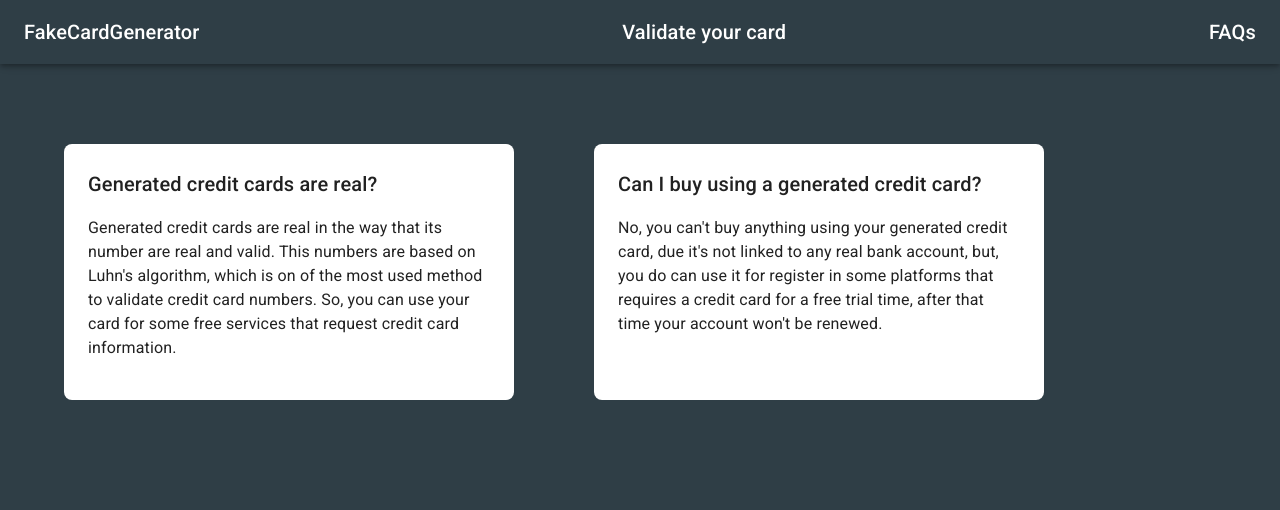
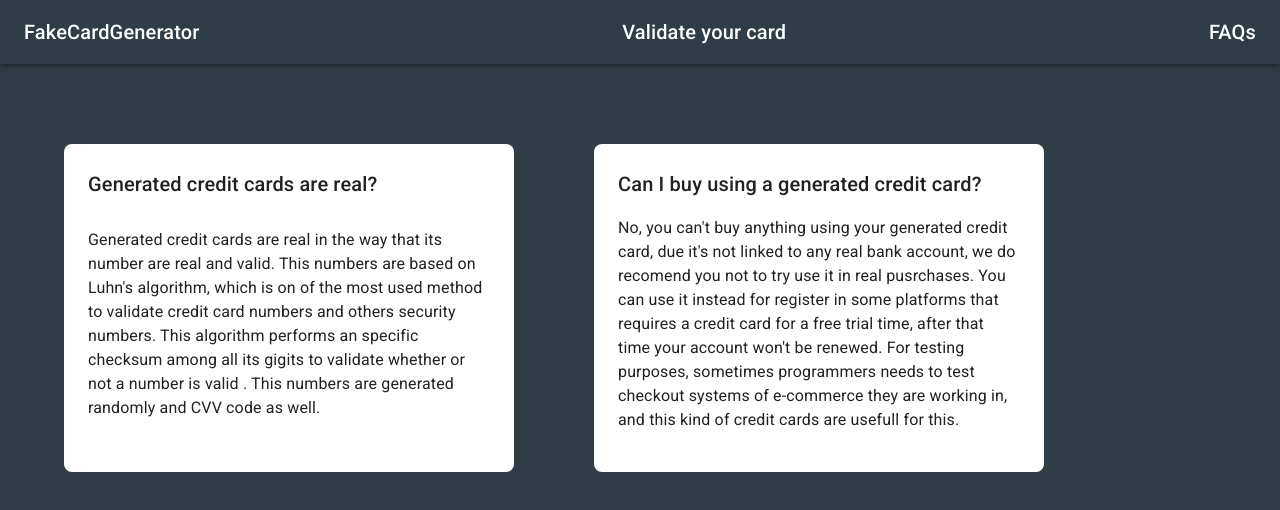
Before and after one commit to ernestocisnero/fake-creditCard-generator, a React (Vite) app: page /faqs in a window 1280 px wide. Shown: the top 510 px of the page. Built offline with nearby package versions, Linux system fonts and the light colour scheme.

Commit message:
valid card to use added

```diff
--- a/src/components/CardGenerated.tsx
+++ b/src/components/CardGenerated.tsx
@@ -2,13 +2,13 @@ import { Box, Grid, Typography } from "@mui/material";
 import DeveloperBoardIcon from "@mui/icons-material/DeveloperBoard";
 import { useContext } from 'react';
 import { UserContext } from "../context";
-import { unstable_renderSubtreeIntoContainer } from "react-dom";
-import { GenerateCVV } from "../helpers";
+import { GenerateCVV, ValidCardsToUse } from "../helpers";
+
 
 export const CardGenerated = () => {
 
     const { userData } = useContext(UserContext);
-    const cardNumber:number = 1234567890123456;
+    const cardNumber:number = ValidCardsToUse();
     return (
         <Grid
             container
--- a/src/components/FAQs.tsx
+++ b/src/components/FAQs.tsx
@@ -30,8 +30,8 @@ export const FAQs = () => {
           <Typography variant="h6" component="h6">Generated credit cards are real?</Typography>
           <p>
             Generated credit cards are real in the way that its number are real and valid. This numbers are based on Luhn's
-            algorithm, which is on of the most used method to validate credit card numbers. So, you can use your card for some free
-            services that request credit card information.
+            algorithm, which is on of the most used method to validate credit card numbers and others security numbers. This algorithm
+            performs an specific checksum among all its gigits to validate whether or not a number is valid . This numbers are generated randomly and CVV code as well.
           </p>
 
         </Grid>
@@ -50,9 +50,10 @@ export const FAQs = () => {
         >
           <Typography variant="h6" component="h6">Can I buy using a generated credit card?</Typography>
           <p>
-            No, you can't buy anything using your generated credit card, due it's not linked to any real bank account,
-            but, you do can use it for register in some platforms that requires a credit card for a free trial time,
-            after that time your account won't be renewed.
+            No, you can't buy anything using your generated credit card, due it's not linked to any real bank account, we do recomend you
+            not to try use it in real pusrchases. You can use it instead for register in some platforms that requires a credit card for a free trial time,
+            after that time your account won't be renewed. For testing purposes, sometimes programmers needs to test checkout systems of e-commerce
+            they are working in, and this kind of credit cards are usefull for this.
           </p>
         </Grid>
       </Grid>
--- /dev/null
+++ b/src/helpers/ValidCardsToUse.ts
@@ -0,0 +1,31 @@
+export const ValidCardsToUse = ()=>{
+
+    const validCards:Array<number> = [
+        2222405343248877,
+        2222990905257051,
+        2223007648726984,
+        2223577120017656,
+        5105105105105100,
+        5111010030175156,
+        5185540810000019,
+        5200828282828210,
+        5204230080000017,
+        5204740009900014,
+        5420923878724339,
+        5455330760000018,
+        5506900490000436,
+        4012888888881881,
+        4111111111111111,
+        6011000990139424,
+        6011111111111117,
+        3530111333300000,
+        3566002020360505
+    ]
+
+    return validCards[ Math.floor(Math.random() * ((validCards.length-1) - 0 + 1)) + 0 ];
+
+    //return Math.floor(Math.random() * (4 - 0 + 1)) + 0;
+
+
+
+}
--- a/src/helpers/index.ts
+++ b/src/helpers/index.ts
@@ -1,2 +1,3 @@
 export * from './LuhnAlgorithm';
 export * from './CVV';
+export * from './ValidCardsToUse';
```
